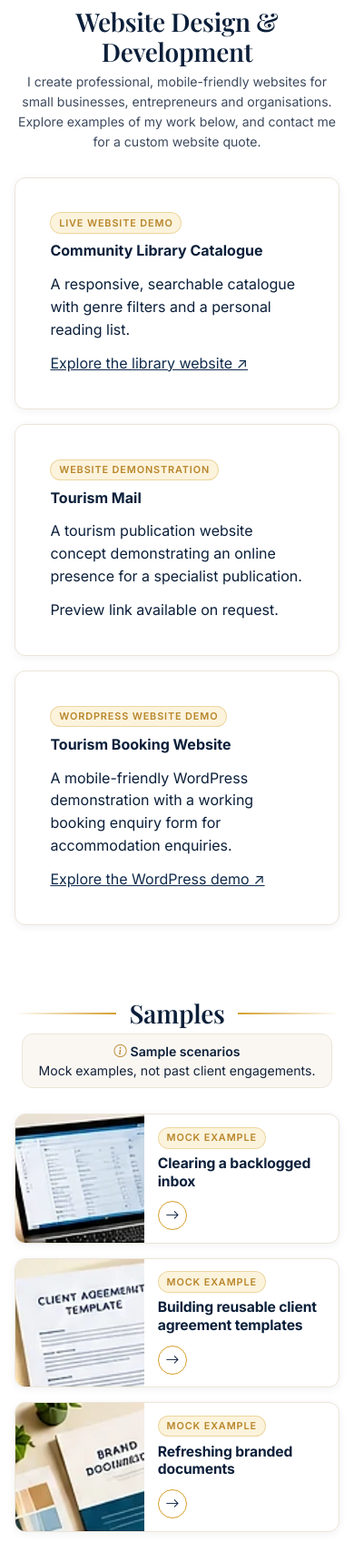
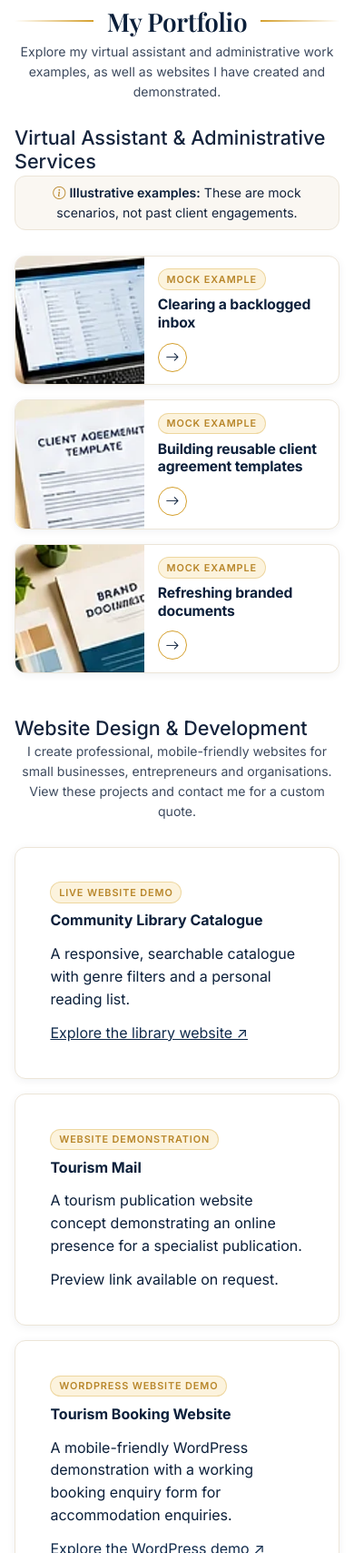
Before and after one commit to renevaservices/rene-va-services, a plain HTML site: page index.html in a window 390 px wide. Shown: the part 3740-5447 px from the top of the page at 91% size. Drawn offline with nearby package versions, Linux system fonts and the light colour scheme; a web font is replaced by a local one.

Commit message:
Combine VA work samples and website projects into My Portfolio

```diff
--- a/index.html
+++ b/index.html
@@ -90,8 +90,7 @@
               </ul>
             </li>
             <li class="nav-item"><a class="nav-link" href="#digital-products">Digital Products</a></li>
-            <li class="nav-item"><a class="nav-link" href="#websites">Websites</a></li>
-            <li class="nav-item"><a class="nav-link" href="#samples">Samples</a></li>
+            <li class="nav-item"><a class="nav-link" href="#portfolio">My Portfolio</a></li>
             <li class="nav-item"><a class="nav-link" href="#pricing">Plans</a></li>
             <li class="nav-item"><a class="nav-link" href="#contact">Contact</a></li>
           </ul>
@@ -304,11 +303,47 @@
       </div>
     </section>
 
-    <!-- ============ WEBSITE PORTFOLIO ============ -->
-    <section class="samples section-pad" id="websites" aria-labelledby="websites-title">
+    <!-- ============ PORTFOLIO ============ -->
+    <section class="samples section-pad" id="portfolio" aria-labelledby="portfolio-title">
       <div class="container">
-        <h2 class="section-title lined" id="websites-title"><span>Website Design &amp; Development</span></h2>
-        <p class="section-sub">I create professional, mobile-friendly websites for small businesses, entrepreneurs and organisations. Explore examples of my work below, and contact me for a custom website quote.</p>
+        <h2 class="section-title lined" id="portfolio-title"><span>My Portfolio</span></h2>
+        <p class="section-sub">Explore my virtual assistant and administrative work examples, as well as websites I have created and demonstrated.</p>
+        <h3 id="portfolio-va" class="h4 mt-4 mb-3">Virtual Assistant &amp; Administrative Services</h3>
+        <p class="section-sub samples-note"><i class="bi bi-info-circle" aria-hidden="true"></i> <strong>Illustrative examples:</strong> These are mock scenarios, not past client engagements.</p>
+        <div class="row g-3 g-lg-4">
+          <div class="col-12 col-lg-4 reveal">
+            <a class="sample-card" href="samples/inbox-demo.html"
+              aria-label="Sample scenario (mock example, not a past client engagement): Clearing a backlogged inbox. Ask about similar support.">
+              <img src="assets/images/samples/sample-inbox.webp" width="294" height="182" loading="lazy"
+                alt="Illustrative image: laptop screen showing an email inbox">
+              <span class="sample-body"><span class="sample-tag">Mock example</span><span class="sample-title">Clearing
+                  a backlogged inbox</span><span class="arrow-circle"><i class="bi bi-arrow-right"
+                    aria-hidden="true"></i></span></span>
+            </a>
+          </div>
+          <div class="col-12 col-lg-4 reveal">
+            <a class="sample-card" href="samples/agreement-demo.html"
+              aria-label="Sample scenario (mock example, not a past client engagement): Building reusable client agreement templates. Ask about similar support.">
+              <img src="assets/images/samples/sample-agreement.webp" width="304" height="182" loading="lazy"
+                alt="Illustrative image: printed client agreement template with a gold pen">
+              <span class="sample-body"><span class="sample-tag">Mock example</span><span class="sample-title">Building
+                  reusable client agreement templates</span><span class="arrow-circle"><i class="bi bi-arrow-right"
+                    aria-hidden="true"></i></span></span>
+            </a>
+          </div>
+          <div class="col-12 col-lg-4 reveal">
+            <a class="sample-card" href="samples/branded-documents-demo.html"
+              aria-label="Sample scenario (mock example, not a past client engagement): Refreshing branded documents. Ask about similar support.">
+              <img src="assets/images/samples/sample-branding.webp" width="316" height="182" loading="lazy"
+                alt="Illustrative image: branded business documents with colour swatches and a plant">
+              <span class="sample-body"><span class="sample-tag">Mock example</span><span
+                  class="sample-title">Refreshing branded documents</span><span class="arrow-circle"><i
+                    class="bi bi-arrow-right" aria-hidden="true"></i></span></span>
+            </a>
+          </div>
+        </div>
+        <h3 id="portfolio-websites" class="h4 mt-5 mb-3">Website Design &amp; Development</h3>
+        <p class="section-sub">I create professional, mobile-friendly websites for small businesses, entrepreneurs and organisations. View these projects and contact me for a custom quote.</p>
         <div class="row g-3 g-lg-4">
           <div class="col-12 col-lg-6 reveal">
             <article class="sample-card" style="padding:1.5rem">
@@ -339,48 +374,6 @@
                 <a href="https://renevaservices-mpfch-studio.wp.build" target="_blank" rel="noopener noreferrer">Explore the WordPress demo ↗</a>
               </span>
             </article>
-          </div>
-        </div>
-      </div>
-    </section>
-
-    <!-- ============ SAMPLES ============ -->
-    <section class="samples section-pad" id="samples" aria-labelledby="samples-title">
-      <div class="container">
-        <h2 class="section-title lined" id="samples-title"><span>Samples</span></h2>
-        <p class="section-sub samples-note"><i class="bi bi-info-circle" aria-hidden="true"></i> <strong>Sample
-            scenarios</strong> <span class="sep" aria-hidden="true">|</span> Mock examples, not past client engagements.
-        </p>
-        <div class="row g-3 g-lg-4">
-          <div class="col-12 col-lg-4 reveal">
-            <a class="sample-card" href="samples/inbox-demo.html"
-              aria-label="Sample scenario (mock example, not a past client engagement): Clearing a backlogged inbox. Ask about similar support.">
-              <img src="assets/images/samples/sample-inbox.webp" width="294" height="182" loading="lazy"
-                alt="Illustrative image: laptop screen showing an email inbox">
-              <span class="sample-body"><span class="sample-tag">Mock example</span><span class="sample-title">Clearing
-                  a backlogged inbox</span><span class="arrow-circle"><i class="bi bi-arrow-right"
-                    aria-hidden="true"></i></span></span>
-            </a>
-          </div>
-          <div class="col-12 col-lg-4 reveal">
-            <a class="sample-card" href="samples/agreement-demo.html"
-              aria-label="Sample scenario (mock example, not a past client engagement): Building reusable client agreement templates. Ask about similar support.">
-              <img src="assets/images/samples/sample-agreement.webp" width="304" height="182" loading="lazy"
-                alt="Illustrative image: printed client agreement template with a gold pen">
-              <span class="sample-body"><span class="sample-tag">Mock example</span><span class="sample-title">Building
-                  reusable client agreement templates</span><span class="arrow-circle"><i class="bi bi-arrow-right"
-                    aria-hidden="true"></i></span></span>
-            </a>
-          </div>
-          <div class="col-12 col-lg-4 reveal">
-            <a class="sample-card" href="samples/branded-documents-demo.html"
-              aria-label="Sample scenario (mock example, not a past client engagement): Refreshing branded documents. Ask about similar support.">
-              <img src="assets/images/samples/sample-branding.webp" width="316" height="182" loading="lazy"
-                alt="Illustrative image: branded business documents with colour swatches and a plant">
-              <span class="sample-body"><span class="sample-tag">Mock example</span><span
-                  class="sample-title">Refreshing branded documents</span><span class="arrow-circle"><i
-                    class="bi bi-arrow-right" aria-hidden="true"></i></span></span>
-            </a>
           </div>
         </div>
       </div>
@@ -541,8 +534,7 @@
           <a href="#about">About</a>
           <a href="#services">Services</a>
           <a href="#digital-products">Digital Products</a>
-          <a href="#websites">Websites</a>
-          <a href="#samples">Samples</a>
+          <a href="#portfolio">My Portfolio</a>
           <a href="#pricing">Plans</a>
           <a href="#contact">Contact</a>
         </nav>
```
